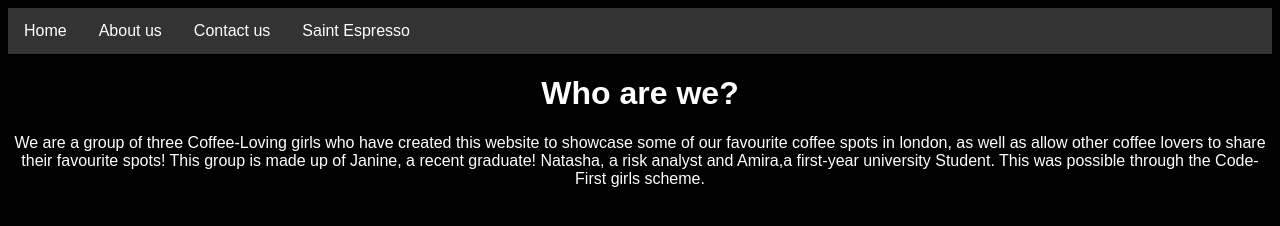
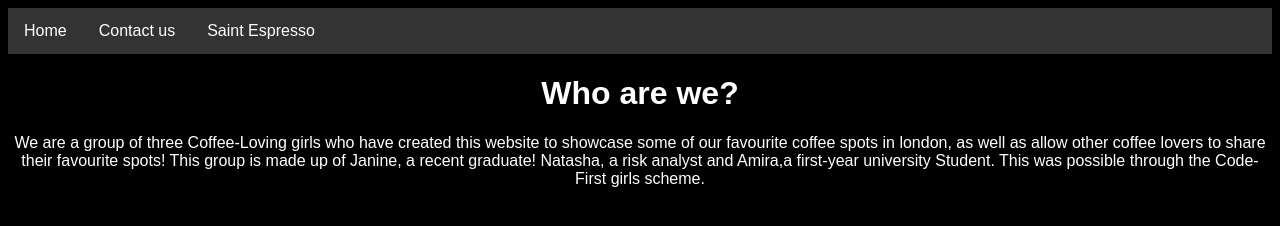
Before and after one commit to janinegeorg/group_project, a plain HTML site: page aboutus.html in a window 1280 px wide. Drawn offline with Linux system fonts and the light colour scheme.

Commit message:
update navbars
no longer have link to page you're on on he actual page

```diff
--- a/aboutus.html
+++ b/aboutus.html
@@ -13,7 +13,7 @@
     </div> -->
     <div class="topnav">
       <a class="active" href="./index.html">Home</a>
-      <a href="./aboutus.html">About us</a>
+      <!-- <a href="./aboutus.html">About us</a> -->
       <a href="./contactus.html">Contact us</a>
       <a "./saintespresso.html">Saint Espresso</a> <!-- if you add href it will lead you to an empty page. No idea how to express this in a different way-->
     </div>
```
Also changed, not shown: saintespresso.html (+2 -1 lines).
